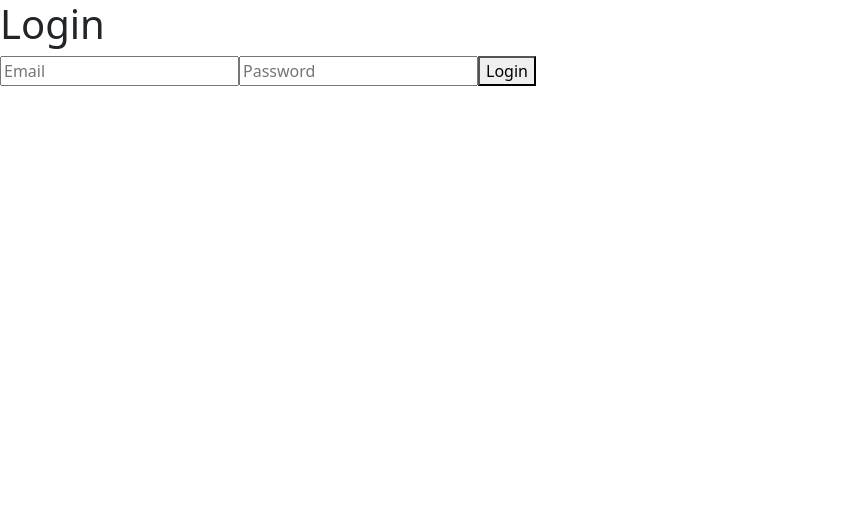
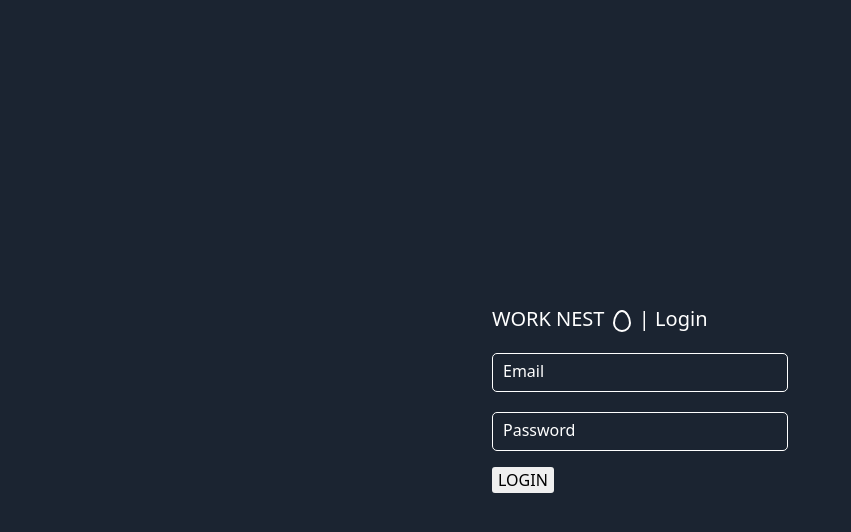
Before and after one commit to misonnnnn/ERP-UI, a Next.js app: page /login in a window 1280 px wide. Shown: the top 532 px of the page, without its empty margins (0-851 px from the left). Built offline with nearby package versions, Linux system fonts and the light colour scheme.

Commit message:
login UI

```diff
--- a/app/components/AddNewEmployee.jsx
+++ b/app/components/AddNewEmployee.jsx
@@ -18,19 +18,19 @@ export default function AddNewEmployee(){
                     <div className="col-lg-4 mt-3" >
                         <div>
                             <label htmlFor="">First Name <span className="text-danger">*</span></label>
-                            <input type="text" className="form-control form-control shadow-none" placeholder="First name" />
+                            <input type="text" className="form-control form-control-sm  shadow-none" placeholder="First name" />
                         </div>
                     </div>
                     <div className="col-lg-4 mt-3">
                         <div>
                             <label htmlFor="">Middle Name <span className="text-danger">*</span></label>
-                            <input type="text" className="form-control form-control shadow-none" placeholder="Middle Name" />
+                            <input type="text" className="form-control form-control-sm  shadow-none" placeholder="Middle Name" />
                         </div>
                     </div>
                     <div className="col-lg-4 mt-3">
                         <div>
                             <label htmlFor="">Last Name <span className="text-danger">*</span></label>
-                            <input type="text" className="form-control form-control shadow-none" placeholder="Last Name" />
+                            <input type="text" className="form-control form-control-sm  shadow-none" placeholder="Last Name" />
                         </div>
                     </div>
 
--- /dev/null
+++ b/app/css/login.css
@@ -0,0 +1,87 @@
+body{
+    background: #1b2431;
+    color:#fff;
+}
+
+input:-webkit-autofill {
+    -webkit-box-shadow: 0 0 0px 1000px #1b2431 inset; /* your background */
+    -webkit-text-fill-color: #fff; /* your text color */
+}
+
+input:-webkit-autofill + .custom_login_label {
+    top: -12px !important;
+    padding: 0 10px;
+    z-index: 9;
+}
+
+.custom_login_input {
+    border:none;
+    padding: 5px;
+    color:#fff !important;
+    width: 100%;
+    background: rgba(.0, .0, .0, .0);
+    font-size:14px;
+    outline: none;
+    caret-color: #fff;
+    text-align: center;
+}
+
+.login_input_outer{
+    border: solid 1px #fff;
+    border-radius: 5px;
+    margin-top: 20px;
+    padding: 3px;
+    position: relative;
+}
+
+.custom_login_label {
+    position: absolute;
+    left: 10px;
+    background: #1b2431;
+    top: 5px;
+    padding: 0 0px;
+    transition: 0.3s ease;
+    z-index: -9;
+}
+
+.custom_login_active {
+    animation: custom_login_label_animation 0.3s forwards;
+}
+
+@keyframes custom_login_label_animation {
+    0% {
+        top: 5px;
+        padding: 0 0px;
+    }
+    0%{
+       top: -10px;
+       z-index: 9;
+    }
+    100% {
+        top: -10px;
+        padding: 0 10px;
+        z-index: 9;
+    }
+}
+
+.login_custom_button{
+    border:none;
+    border-radius: 3px;
+}
+
+.login_custom_button:hover{
+    background-color: rgba(255, 255, 255, 0.5);
+}
+
+.login_loading {
+    animation: login_loading 2s linear infinite;
+}
+
+@keyframes login_loading {
+    0% {
+        transform: rotate(120deg);
+    }
+    100% {
+        transform: rotate(480deg); /* or 360deg for a full spin */
+    }
+}
--- a/app/css/modal.css
+++ b/app/css/modal.css
@@ -1,5 +1,5 @@
 .modal-background{
-    background:rgba(0,0,0, .5);
+    background:rgba(0,0,0, .7);
     position:fixed;
     top:0%;
     left: 0px;
@@ -19,8 +19,8 @@
 
 .modal-div-content{
     padding:10px;
-    background: #fff;
-    color:#444;
+    background: #1b2431;
+    color:#f3f3f3;
     border-radius: 5px;
     position: relative;
 }
--- a/app/login/page.jsx
+++ b/app/login/page.jsx
@@ -1,27 +1,90 @@
 "use client";
-import { useState } from "react";
+import { useEffect, useRef, useState } from "react";
 import api from "@/lib/api";
+import "../css/login.css";
+import { AtSign, Egg, Loader, ShieldAlert, SquareAsterisk } from "lucide-react";
 
 export default function Login() {
   const [email, setEmail] = useState("");
   const [password, setPassword] = useState("");
+  const [errorMessage, setErrorMessage] = useState("");
+  const [isLoading, setIsLoading] = useState(false);
+
+
+  const emailRef = useRef(null);
+  const passRef = useRef(null);
+
+  useEffect(() => {
+    setTimeout(() => {
+      if (emailRef.current?.value) setEmail(emailRef.current.value);
+      if (passRef.current?.value) setPassword(passRef.current.value);
+
+    }, 50);
+  }, []);
 
   async function handleLogin() {
+    if(email && password){
+      try{
+        setIsLoading(true);
+        setErrorMessage("");
         const res = await api.post("/login", { email, password });
         localStorage.setItem("token", res.data.access_token);
-    window.location.href = "/dashboard";
+        window.location.href = "/hris/employee";
+      }catch (error){
+        setErrorMessage("Account not found. ")
+      }finally{
+        setIsLoading(false);
+      }
+    }else{
+      setErrorMessage("All fields required.")
+    }
   }
 
+
   return (
-    <div>
-      <h1>Login</h1>
-      <input placeholder="Email" onChange={(e) => setEmail(e.target.value)} />
+    <div className="vh-100 vw-100 d-flex  align-items-center">
+      <div className="row w-100 m-0">
+        <div className="col-lg-3 mx-auto">
+          <form>
+            <div className={`alert alert-danger fs-6 p-2 ${errorMessage ? 'd-block' : 'd-none'}` }>
+              <ShieldAlert /> { errorMessage }
+            </div>
+            <div className="d-flex align-items-center mb-2">
+              <h5 className="m-0"> WORK NEST <Egg /> | Login </h5>
+            </div>
+            <div className="d-flex align-items-center login_input_outer">
               <input
+                ref={emailRef}
+                className=" custom_login_input  "
+                onChange={(e) => setEmail(e.target.value)}
+                onKeyDown={(e) => {
+                  if (e.key === "Enter") handleLogin(e);
+                }}
+              />
+              <span className={`custom_login_label ${email ? 'custom_login_active' : ''}`}>Email</span>
+            </div>
+            <div className="d-flex align-items-center login_input_outer">
+              <input
+                ref={passRef}
+                className=" custom_login_input"
                 type="password"
-        placeholder="Password"
                 onChange={(e) => setPassword(e.target.value)}
+
+                onKeyDown={(e) => {
+                  if (e.key === "Enter") handleLogin(e);
+                }}
               />
-      <button onClick={handleLogin}>Login</button>
+              <span className={`custom_login_label ${password ? 'custom_login_active' : ''}`}>Password</span>
+            </div>
+            <button type="button" className="mt-3 login_custom_button" onClick={handleLogin}>
+              {
+                isLoading ? <Loader className="login_loading" /> : ''
+              }
+               LOGIN
+            </button>
+          </form>
+        </div>
+      </div>
     </div>
   );
 }
```
Also changed, not shown: context/AuthContext.jsx (added, +94 -0 lines). Lines whose indentation alone changed are shown as unchanged.
